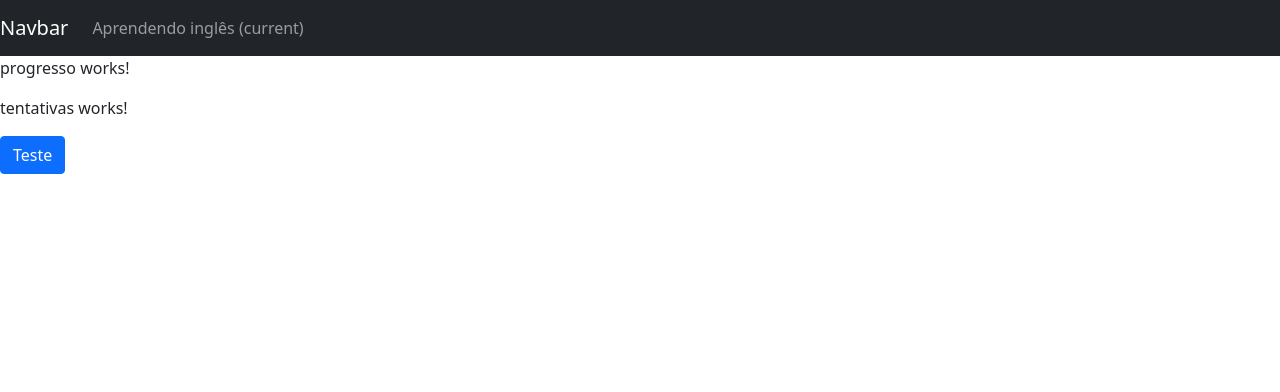
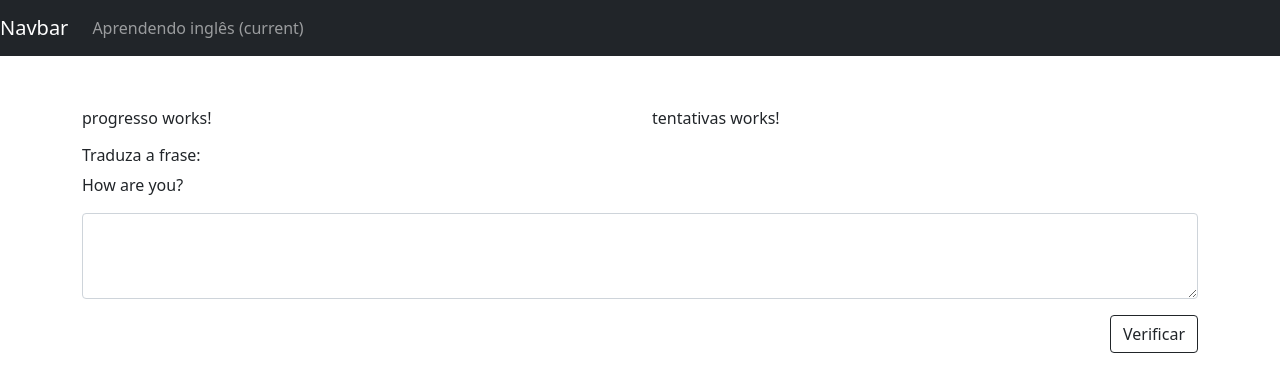
Before and after one commit to BrenoRobertDiogo/English-learn-Angular, an Angular app: page / in a window 1280 px wide. Shown: the top 392 px of the page. Built offline with nearby package versions, Linux system fonts and the light colour scheme.

Commit message:
Estrutura do modelo pronta
Nada muito funcional, apenas a parte de estilo

```diff
--- a/src/app/painel/painel.component.css
+++ b/src/app/painel/painel.component.css
@@ -0,0 +1,5 @@
+.jumbotron {
+    margin-top: 20px;
+    padding-top: 30px;
+    padding-bottom: 30px;
+}
--- a/src/app/painel/painel.component.html
+++ b/src/app/painel/painel.component.html
@@ -1,3 +1,29 @@
-<app-progresso></app-progresso>
-<app-tentativas></app-tentativas>
-<button class="btn btn-primary">Teste</button>
+<div class="container">
+    <div class="jumbotron">
+        <div class="row">
+            <div class="col-sm-6">
+                <app-progresso></app-progresso>
+            </div>
+            <div class="col-sm-6">
+                <app-tentativas></app-tentativas>
+            </div>
+        </div>
+        <div class="row">
+            <div class="col">
+                <h6>Traduza a frase:</h6>
+                <p>How are you?</p>
+
+                <div class="form-group">
+                    <textarea class="form-control"rows="3"></textarea>
+                </div>
+                <div class="row">
+                    <div class="d-flex justify-content-end">
+
+                        <button type="button" class="btn btn-outline-dark mt-3">Verificar</button>
+                    </div>
+                </div>
+            </div>
+        </div>
+    </div>
+
+</div>
```
